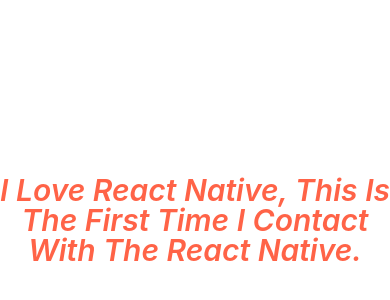
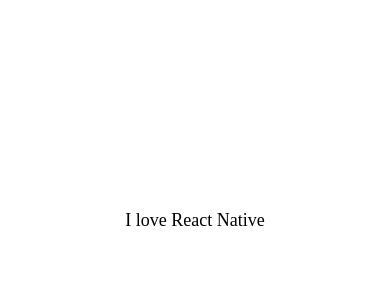
Before and after one commit to Ghauoor/end_the_urge, a React Native app: screen / in a window 390 px wide. Shown: the part 202-502 px from the top of the page. Built offline with nearby package versions, Linux system fonts and the light colour scheme.

Commit message:
encapsulate text component

```diff
--- a/App.js
+++ b/App.js
@@ -1,5 +1,6 @@
 import React from 'react';
-import {View, StyleSheet, Text} from 'react-native';
+import {View, StyleSheet} from 'react-native';
+import AppText from './src/components/AppText';
 
 const App = () => {
   return (
@@ -10,19 +11,7 @@
         alignItems: 'center',
         justifyContent: 'center',
       }}>
-      <Text
-        style={{
-          fontSize: 30,
-          fontStyle: 'italic',
-          color: 'tomato',
-          fontWeight: '600',
-          textTransform: 'capitalize',
-          textAlign: 'center',
-          lineHeight: 30,
-        }}>
-        I love react native, This is the first time i contact with the React
-        Native.
-      </Text>
+      <AppText>I love React Native</AppText>
     </View>
   );
 };
--- /dev/null
+++ b/src/components/AppText.js
@@ -0,0 +1,15 @@
+import React from 'react';
+import {View, StyleSheet, Text, Platform} from 'react-native';
+
+const AppText = ({children}) => {
+  return <Text style={styles.text}>{children}</Text>;
+};
+
+const styles = StyleSheet.create({
+  text: {
+    fontSize: 18,
+    fontFamily: Platform.OS === 'android' ? 'Roboto' : 'Avenir',
+  },
+});
+
+export default AppText;
```
